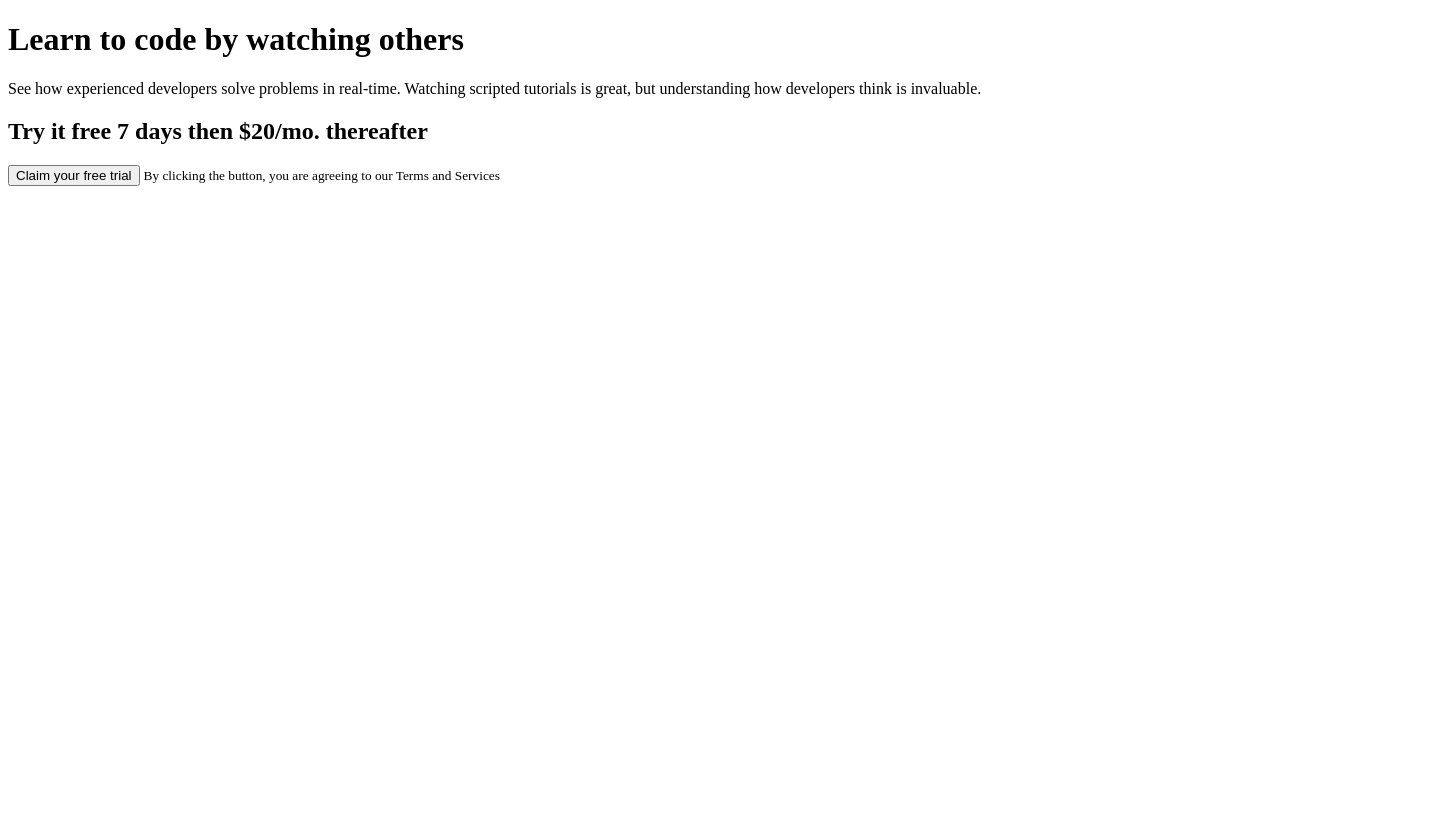
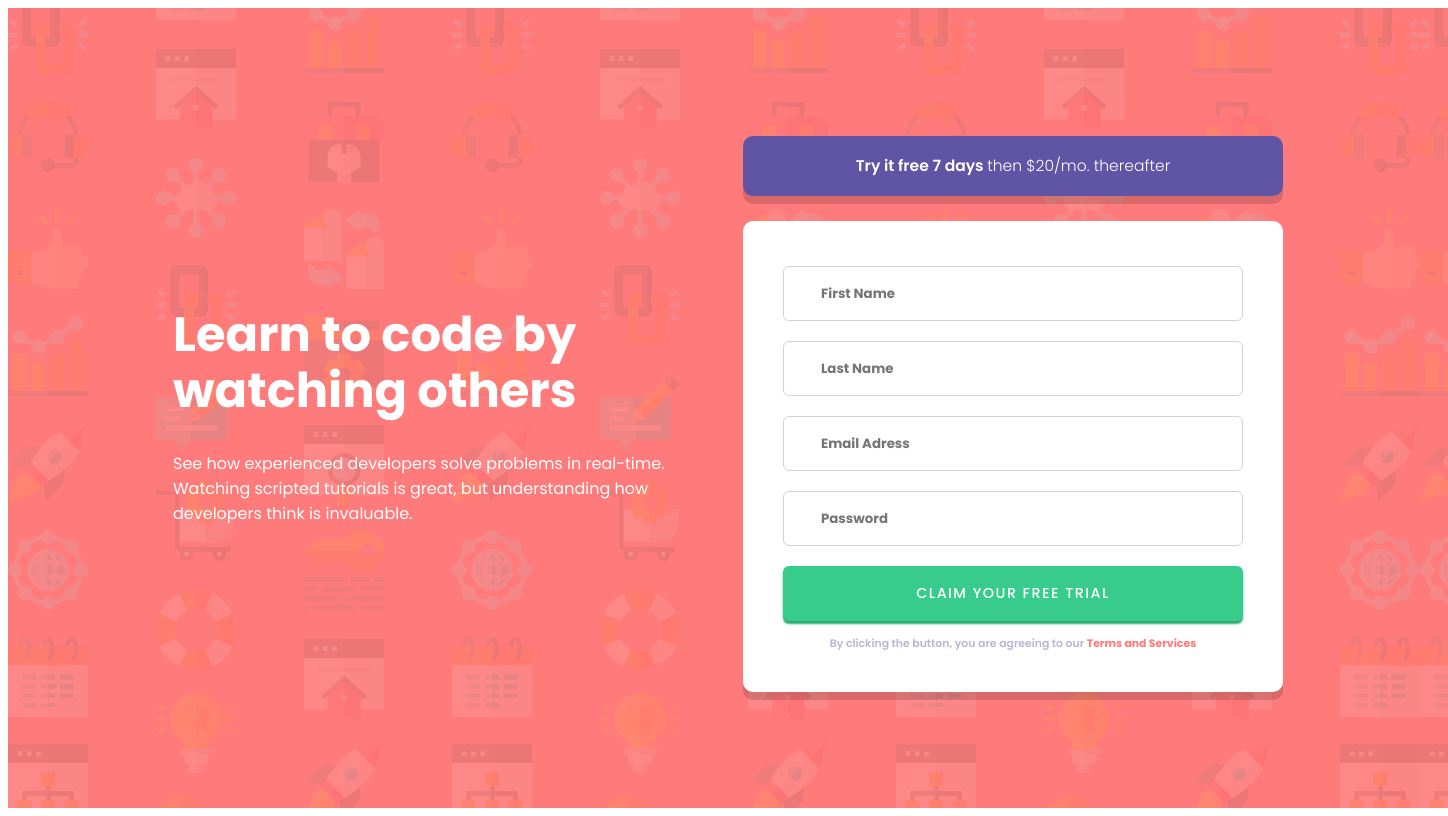
Before and after one commit to juryous/intro-component-with-signup-form, a plain HTML site: page index.html in a window 1280 px wide. Shown: the whole page, 1448 px wide, since content can reach past the window. Drawn offline with Linux system fonts and the light colour scheme.

Commit message:
finished desktop design

```diff
--- a/index.html
+++ b/index.html
@@ -7,7 +7,8 @@
   <!-- displays site properly based on user's device -->
 
   <link rel="icon" type="image/png" sizes="32x32" href="./images/favicon-32x32.png">
-  <link href="https://fonts.googleapis.com/css2?family=Poppins:wght@400;500;600;700&display=swap" rel="stylesheet">
+  <link href="https://fonts.googleapis.com/css2?family=Poppins:wght@300;400;500;600;700&display=swap" rel="stylesheet">
+  <link rel="stylesheet" href="style.css" type="text/css">
 
   <title>Frontend Mentor | Intro component with sign up form</title>
 
@@ -16,7 +17,7 @@
 <body>
 
   <div class="container">
-    <div class="left">
+    <div class="left inner">
       <h1>Learn to code by watching others</h1>
       <p>
         See how experienced developers solve problems in real-time. Watching scripted tutorials is great, but
@@ -24,16 +25,19 @@
       </p>
     </div>
 
-    <div class="right">
-      <h2>Try it free 7 days then $20/mo. thereafter</h2>
+    <div class="right inner">
+      <h2>Try it free 7 days <span>then $20/mo. thereafter</span></h2>
 
-      <form action="submit">
-
+      <form id="form">
+        <input class="input" type="text" placeholder="First Name">
+        <input class="input" type="text" placeholder="Last Name">
+        <input class="input" type="email" placeholder="Email Adress">
+        <input class="input" type="password" placeholder="Password">
+        <button id="btn" class="input">Claim your free trial</button>
+        <p>
+          By clicking the button, you are agreeing to our <span>Terms and Services</span>
+        </p>
       </form>
-
-      <button>Claim your free trial</button>
-
-      <small>By clicking the button, you are agreeing to our Terms and Services</small>
     </div>
 
   </div>
--- /dev/null
+++ b/style.css
@@ -0,0 +1,110 @@
+* {
+    box-sizing: border-box;
+}
+
+body {
+    font-family: 'Poppins', sans-serif;
+    font-size: 16px;
+}
+
+.container {
+    display: flex;
+    /* flex-direction: row-reverse; */
+    align-items: center;
+    justify-content: space-around;
+    width: 1440px;
+    height: 100vh;
+    margin: 0 auto;
+    background-image: url(./images/bg-intro-desktop.png);
+    background-color: hsl(0, 100%, 74%);
+}
+
+.inner {
+    /* border: 1px solid black; */
+    width: 50%;
+    max-width: 540px;
+}
+
+.left {
+    margin-left: 150px;
+}
+
+h1 {
+    font-size: 3rem;
+    font-weight: 700;
+    line-height: 3.5rem;
+    color: white;
+}
+
+.left p {
+    font-weight: 400;
+    color: white;
+}
+
+.right {
+    margin-right: 150px;
+}
+
+h2 {
+    font-size: 0.97rem;
+    font-weight: 600;
+    text-align: center;
+    color: white;
+    background-color: hsl(248, 32%, 49%);
+    height: 60px;
+    margin-bottom: 25px;
+    padding-top: 18px;
+    border-radius: 10px;
+    box-shadow: 0 8px hsla(0, 0%, 0%, 0.15);
+}
+
+h2 span {
+    font-weight: 300;
+}
+
+#form {
+    background-color: white;
+    border-radius: 10px;
+    padding: 35px;
+    text-align: center;
+    box-shadow: 0 8px hsla(0, 0%, 0%, 0.15);
+}
+
+.input {
+    width: 460px;
+    height: 55px;
+    margin: 10px auto;
+    border: 1px solid lightgray;
+    border-radius: 6px;
+}
+
+input::placeholder {
+    font-family: 'Poppins', sans-serif;
+    font-weight: 700;
+    padding-left: 35px;
+}
+
+#btn {
+    background-color: hsl(154, 59%, 51%);
+    color: white;
+    font-family: 'Poppins', sans-serif;
+    font-size: 0.9rem;
+    font-weight: 500;
+    letter-spacing: 0.09rem;
+    text-transform: uppercase;
+    border: none;
+    box-shadow: 0 3px 2px hsl(154, 58%, 42%);
+}
+
+#form p {
+    width: 450px;
+    margin: 5px auto;
+    color:hsl(246, 25%, 77%);
+    font-size: 0.68rem;
+    font-weight: 600;
+}
+
+#form p span {
+    color: hsl(0, 100%, 74%);
+    font-weight: 700;
+}
```
